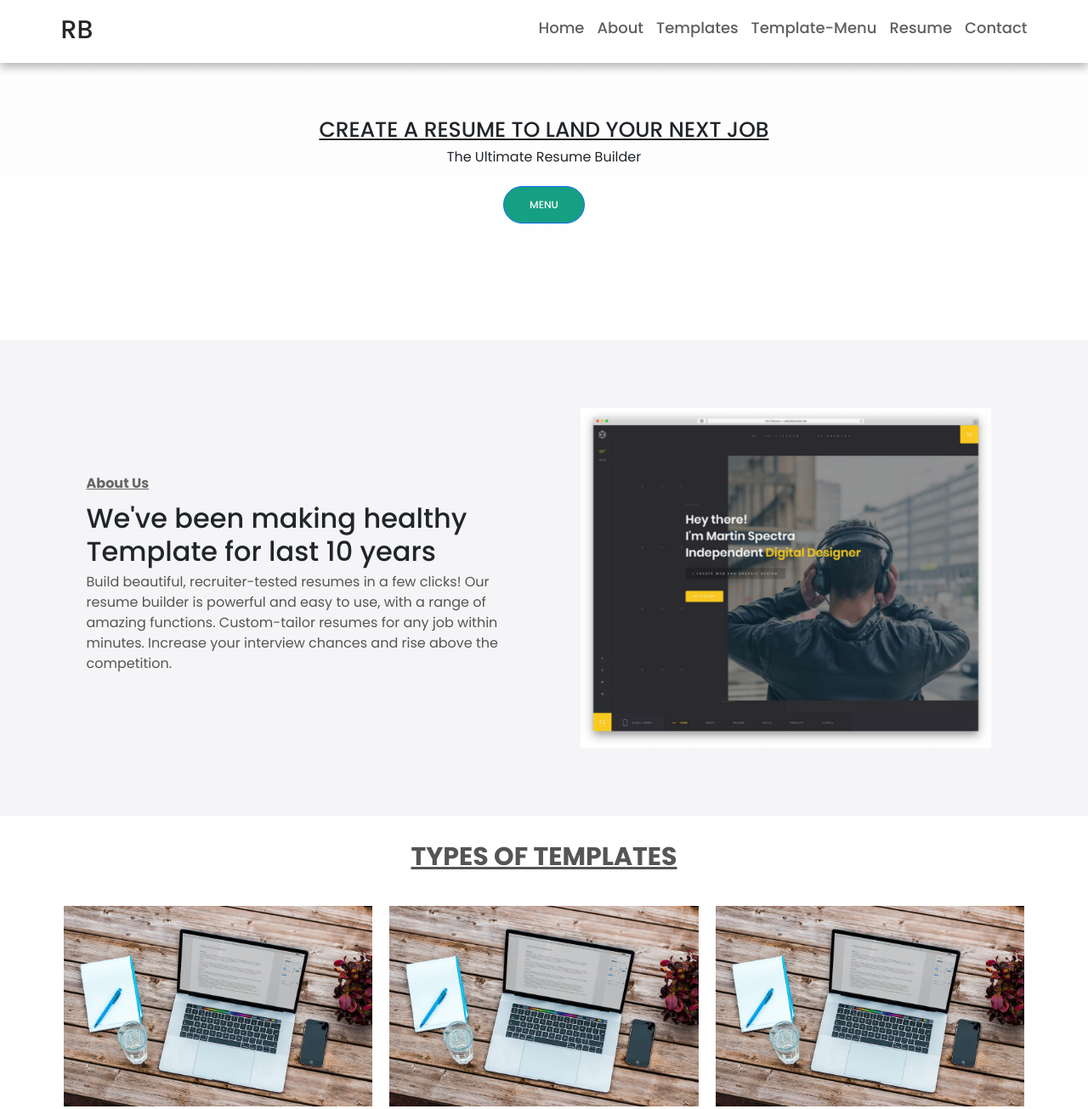
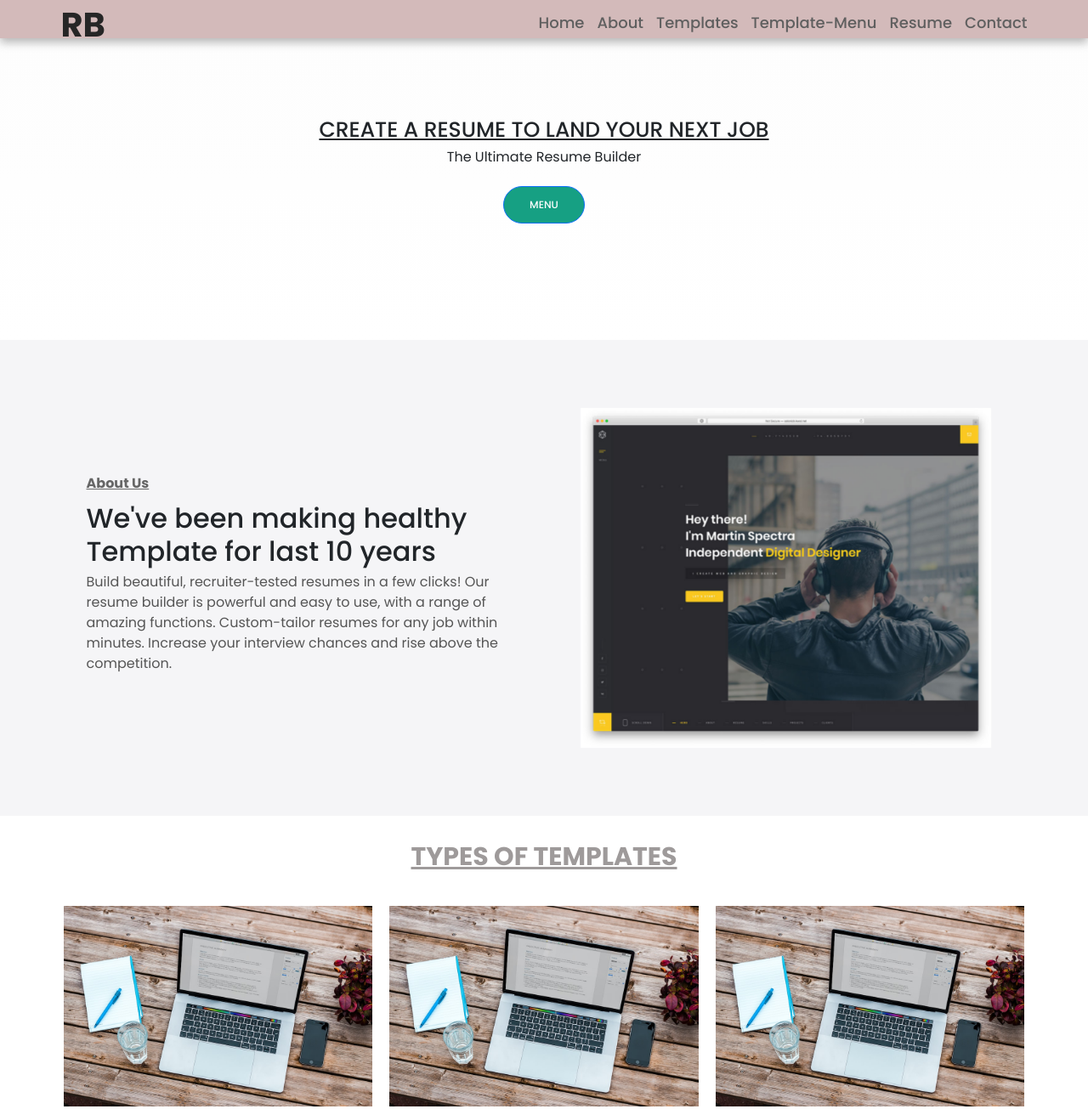
Before and after one commit to nikhils340/PBL_1, a plain HTML site: page index.html in a window 1280 px wide. Shown: the top 1305 px of the page at 85% size. Drawn offline with nearby package versions, Linux system fonts and the light colour scheme.

Commit message:
Update style.css

```diff
--- a/style.css
+++ b/style.css
@@ -43,14 +43,18 @@ body{
     box-shadow: 0px 5px 10px 0px #aaa;
     position: fixed;
     width: 100%;
-    background: #fff;
+    background: #ccaeae;
     color: #000;
     opacity: 0.85;
     z-index: 99;
 }
+.navbar h1{
+    font-size: 40px;
+    font-weight: bolder;
+}
 .navbar-container{
     display: flex;
-    height: 64px;
+    height: 35px;
     justify-content: space-around;
     align-items: center;
 }
@@ -157,7 +161,7 @@ body{
 #Template h2{
     text-align: center;
     font-weight: 400;
-    color: #555;
+    color: #9e9a9a;
     font-size: 3rem;
     text-transform: uppercase;
     margin-bottom: 40px;
@@ -214,7 +218,7 @@ body{
     width: 100%;
     top: 0%;
     left:0%;
-    background-color: rgba(0,0,0,0.871);
+    background-color: rgba(177, 169, 173, 0.871);
     z-index: 1;
     opacity: 0;
     transform: scaleY(0);
@@ -333,7 +337,7 @@ body{
     background-color: #fff;
 }
 .contact-container{
-   width: 50%;
+   width: 60%;
 }
 .contact-img img{
     display: block;
@@ -393,7 +397,7 @@ body{
     .navbar-container{
         display: block;
         position: relative;
-        height: 64px;
+        height: 45px;
     }
     .navbar-container input[type='checkbox']{
         position: absolute;
```
